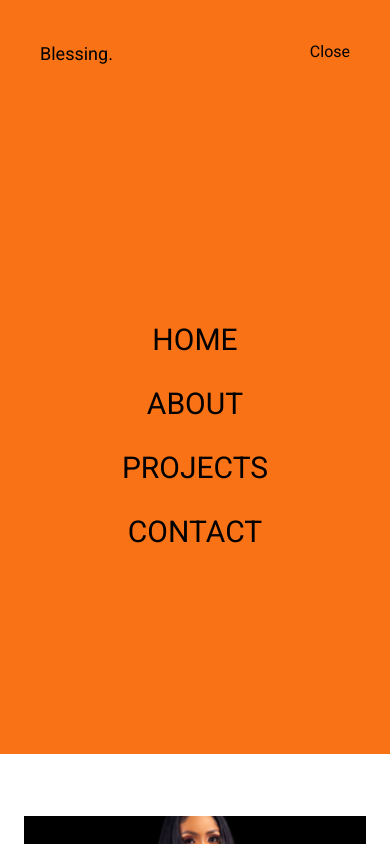
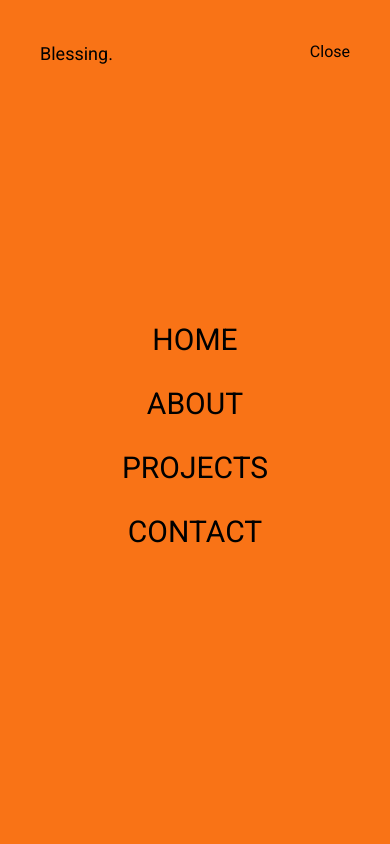
Before and after one commit to Jerified/portfolio-website, a Next.js app: page / in a window 390 px wide. Both pictures are taken after a click on the element 354 px from the left and 50 px from the top of the page. Shown: the top 844 px of the page. Built offline with nearby package versions, Linux system fonts and the light colour scheme.

Commit message:
modify on the navbar

```diff
--- a/app/components/Navbar.tsx
+++ b/app/components/Navbar.tsx
@@ -71,7 +71,7 @@ const Navbar = () => {
             initial="initial"
             animate="animate"
             exit="exit"
-            className="fixed left-0 top-0 w-full h-[100dvh] origin-top bg-orange-500 text-black p-10"
+            className="fixed z-50 left-0 top-0 w-full h-[100dvh] origin-top bg-orange-500 text-black p-10"
           >
             <div className="flex h-full flex-col">
               <div className="flex justify-between">
```
